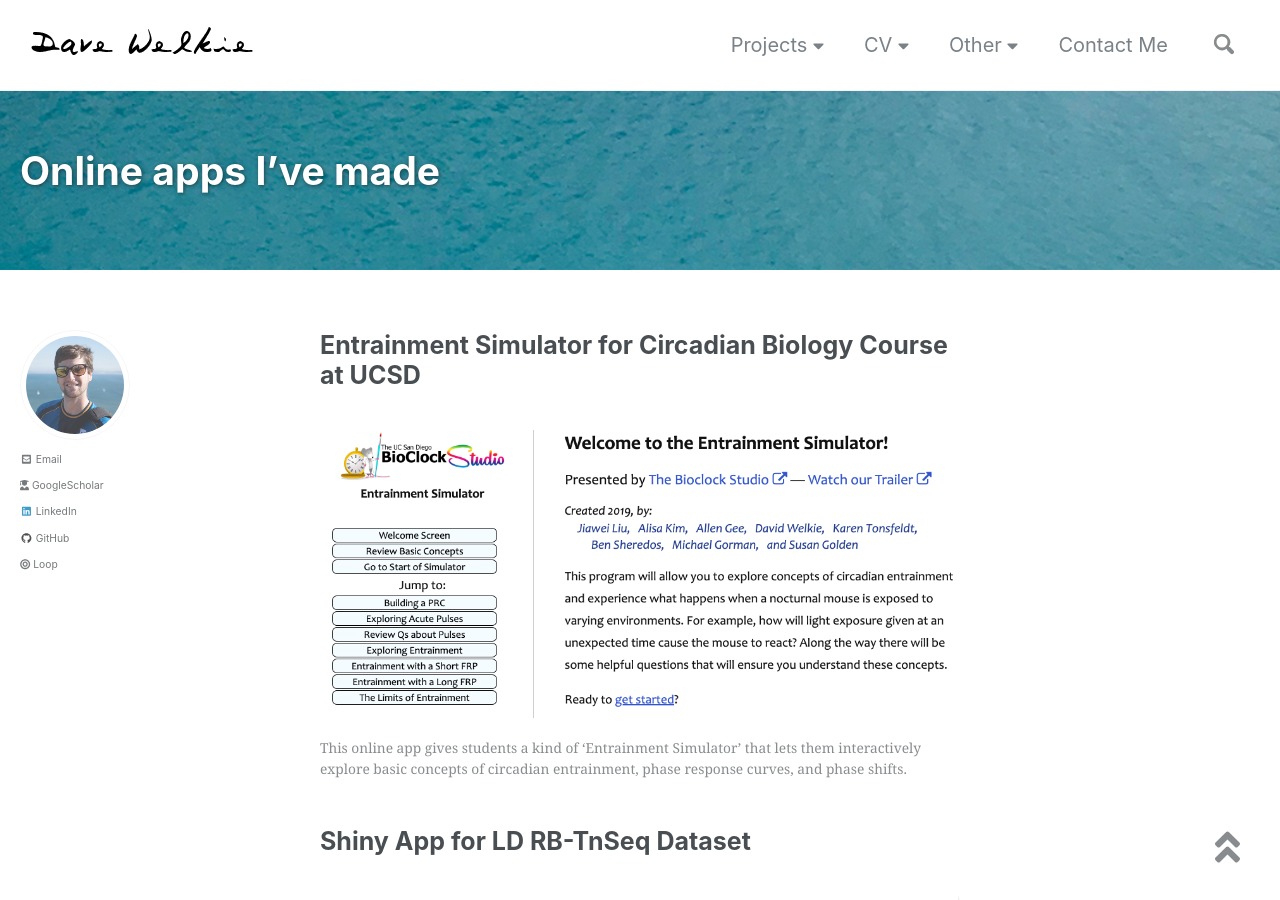
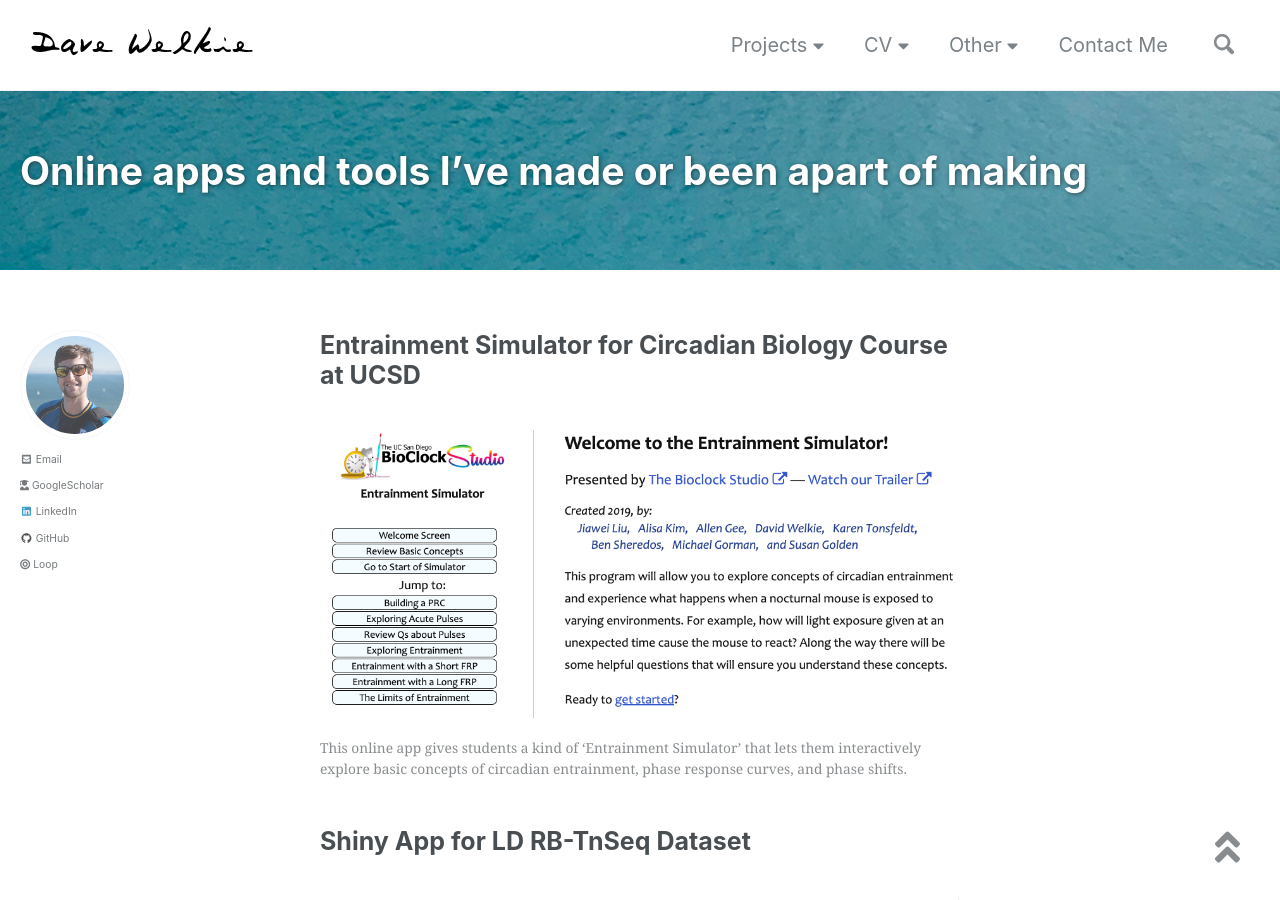
Before and after one commit to dwelkie/dwelkie.github.io, a Jekyll site: the page built from _pages/Apps.md, in a window 1280 px wide and 900 px high. Built offline with Jekyll 4.4.1, drawn with Linux system fonts in a browser that asks for light colours; nearby versions of some CDN libraries.

Commit message:
Updated page title

```diff
--- a/_pages/Apps.md
+++ b/_pages/Apps.md
@@ -1,5 +1,5 @@
 ---
-title: "Online apps I've made"
+title: "Online apps and tools I've made or been apart of making"
 header:
   overlay_color: "#5e616c"
   overlay_image: /assets/images/ocean-header1.jpg
```
